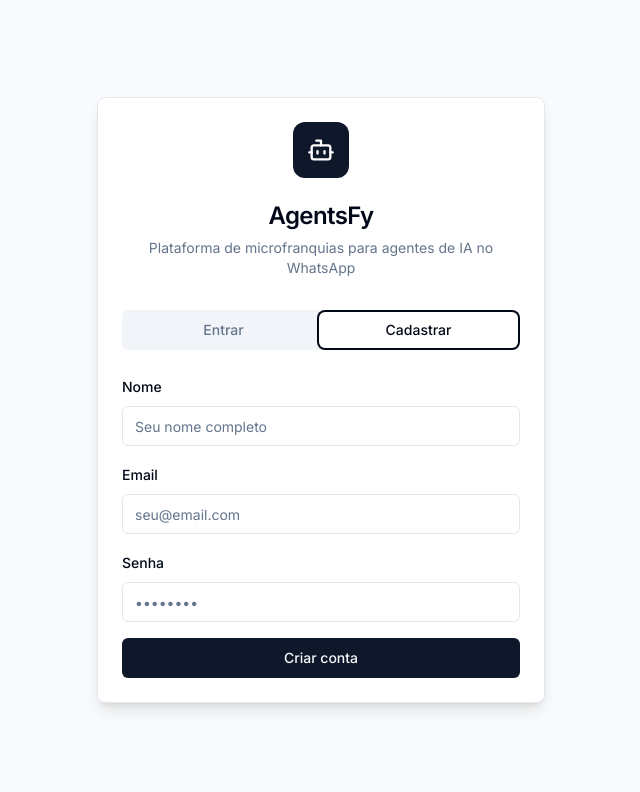
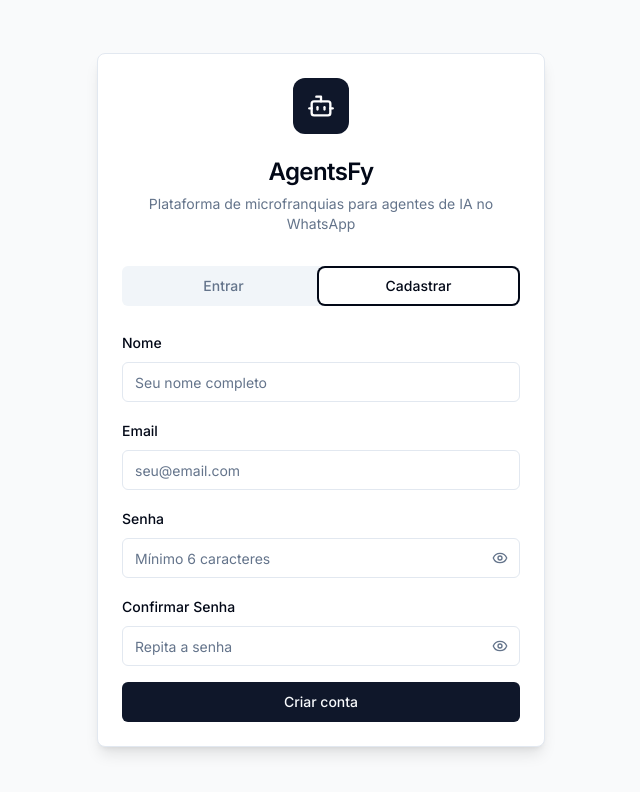
Before and after one commit to Matheushpc001/agentsfy-ai, a React (Vite) app: page /auth in a window 1280 px wide. Both pictures are taken after a click on the tab "Cadastrar". Shown: the top 792 px of the page, without its empty margins (319-959 px from the left). Built offline with nearby package versions, Linux system fonts and the light colour scheme.

Commit message:
atualizacao senha

```diff
--- a/src/pages/Auth.tsx
+++ b/src/pages/Auth.tsx
@@ -4,7 +4,7 @@ import { useNavigate } from "react-router-dom";
 import { useAuth } from "@/context/AuthContext";
 import { Input } from "@/components/ui/input";
 import { Button } from "@/components/ui/button";
-import { Bot } from "lucide-react";
+import { Bot, Eye, EyeOff } from "lucide-react"; // Importar ícones
 import { toast } from "sonner";
 import { Card, CardContent, CardDescription, CardHeader, CardTitle } from "@/components/ui/card";
 import { Tabs, TabsContent, TabsList, TabsTrigger } from "@/components/ui/tabs";
@@ -13,8 +13,11 @@ import { supabase } from "@/integrations/supabase/client";
 export default function Auth() {
   const [email, setEmail] = useState("");
   const [password, setPassword] = useState("");
+  const [confirmPassword, setConfirmPassword] = useState(""); // Novo estado
   const [name, setName] = useState("");
   const [isLoading, setIsLoading] = useState(false);
+  const [showPassword, setShowPassword] = useState(false); // Novo estado
+  const [showConfirmPassword, setShowConfirmPassword] = useState(false); // Novo estado
   const { login } = useAuth();
   const navigate = useNavigate();
 
@@ -41,6 +44,12 @@ export default function Auth() {
 
   const handleSignUp = async (e: FormEvent) => {
     e.preventDefault();
+
+    if (password !== confirmPassword) {
+      toast.error("As senhas não coincidem.");
+      return;
+    }
+
     setIsLoading(true);
     try {
       const { data, error } = await supabase.auth.signUp({
@@ -118,9 +127,10 @@ export default function Auth() {
                   <label htmlFor="login-password" className="text-sm font-medium">
                     Senha
                   </label>
+                  <div className="relative">
                     <Input
                       id="login-password"
-                    type="password"
+                      type={showPassword ? "text" : "password"}
                       placeholder="••••••••"
                       autoComplete="current-password"
                       value={password}
@@ -128,6 +138,10 @@ export default function Auth() {
                       disabled={isLoading}
                       required
                     />
+                    <button type="button" onClick={() => setShowPassword(!showPassword)} className="absolute inset-y-0 right-0 flex items-center pr-3 text-muted-foreground">
+                      {showPassword ? <EyeOff className="h-4 w-4" /> : <Eye className="h-4 w-4" />}
+                    </button>
+                  </div>
                 </div>
 
                 <Button type="submit" className="w-full" disabled={isLoading}>
@@ -174,10 +188,11 @@ export default function Auth() {
                   <label htmlFor="signup-password" className="text-sm font-medium">
                     Senha
                   </label>
+                  <div className="relative">
                     <Input
                       id="signup-password"
-                    type="password"
-                    placeholder="••••••••"
+                      type={showPassword ? "text" : "password"}
+                      placeholder="Mínimo 6 caracteres"
                       autoComplete="new-password"
                       value={password}
                       onChange={e => setPassword(e.target.value)}
@@ -185,6 +200,32 @@ export default function Auth() {
                       required
                       minLength={6}
                     />
+                    <button type="button" onClick={() => setShowPassword(!showPassword)} className="absolute inset-y-0 right-0 flex items-center pr-3 text-muted-foreground">
+                      {showPassword ? <EyeOff className="h-4 w-4" /> : <Eye className="h-4 w-4" />}
+                    </button>
+                  </div>
+                </div>
+
+                <div className="space-y-2">
+                  <label htmlFor="confirm-password" className="text-sm font-medium">
+                    Confirmar Senha
+                  </label>
+                  <div className="relative">
+                    <Input
+                      id="confirm-password"
+                      type={showConfirmPassword ? "text" : "password"}
+                      placeholder="Repita a senha"
+                      autoComplete="new-password"
+                      value={confirmPassword}
+                      onChange={e => setConfirmPassword(e.target.value)}
+                      disabled={isLoading}
+                      required
+                      minLength={6}
+                    />
+                    <button type="button" onClick={() => setShowConfirmPassword(!showConfirmPassword)} className="absolute inset-y-0 right-0 flex items-center pr-3 text-muted-foreground">
+                      {showConfirmPassword ? <EyeOff className="h-4 w-4" /> : <Eye className="h-4 w-4" />}
+                    </button>
+                  </div>
                 </div>
 
                 <Button type="submit" className="w-full" disabled={isLoading}>
```
Lines whose indentation alone changed are shown as unchanged.
